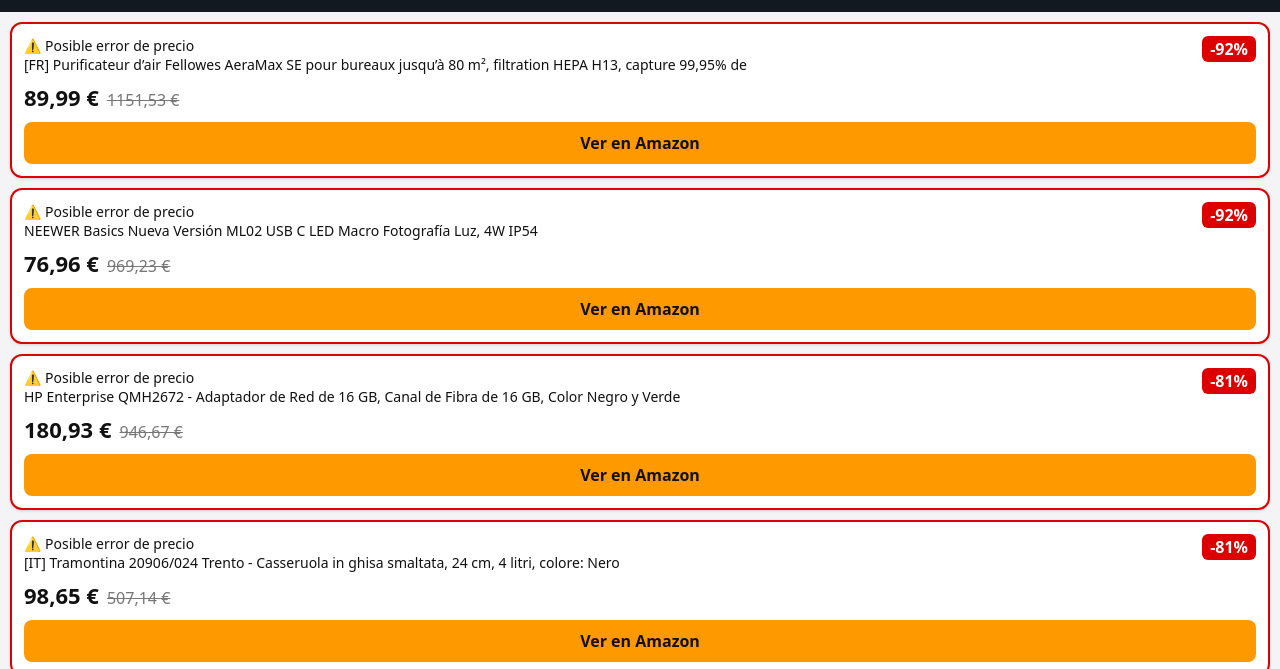
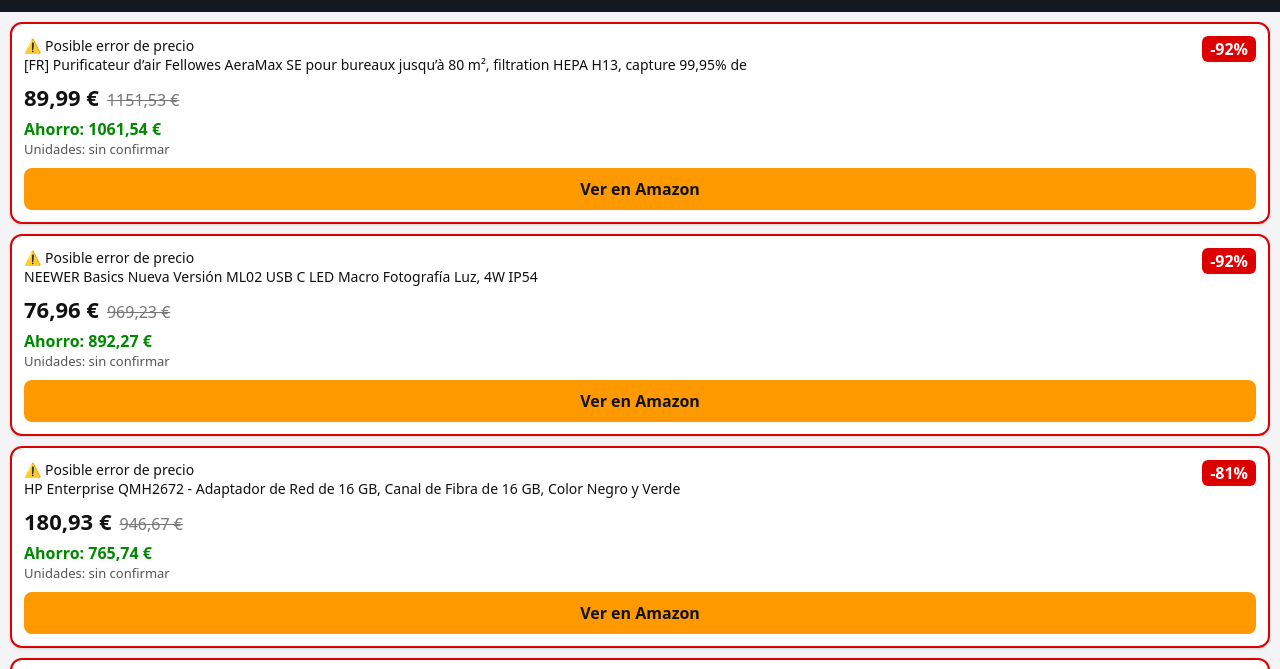
Before and after one commit to lemumontero69/Radar-chollos, a plain HTML site: page index.html in a window 1280 px wide. Shown: the part 62-731 px from the top of the page. Drawn offline with Linux system fonts and the light colour scheme.

Commit message:
Add savings and stock information to chollos display

```diff
--- a/index.html
+++ b/index.html
@@ -21,6 +21,8 @@ fetch("deals.json?"+Date.now()).then(r=>r.json()).then(d=>{
   `<div class="c ${x.error?"e":""}"><span class="d">-${x.descuento}%</span>
   <div class="t">${x.error?"⚠️ Posible error de precio<br>":""}${x.titulo}</div>
   <span class="p">${f(x.precio)}</span><span class="o">${f(x.antes)}</span>
+  <div style="margin-top:6px;color:#080;font-weight:600">Ahorro: ${f(x.antes-x.precio)}</div>
+  <div style="color:#555;font-size:13px">${x.stock!=null?"Unidades: "+x.stock:"Unidades: sin confirmar"}</div>
   <a class="b" href="${x.url}" target="_blank" rel="noopener">Ver en Amazon</a></div>`).join(""):"<p style='padding:16px'>Ahora mismo no hay chollos.</p>";
 }).catch(()=>document.getElementById("u").textContent="Aún no hay datos");
 </script></body></html>
```
